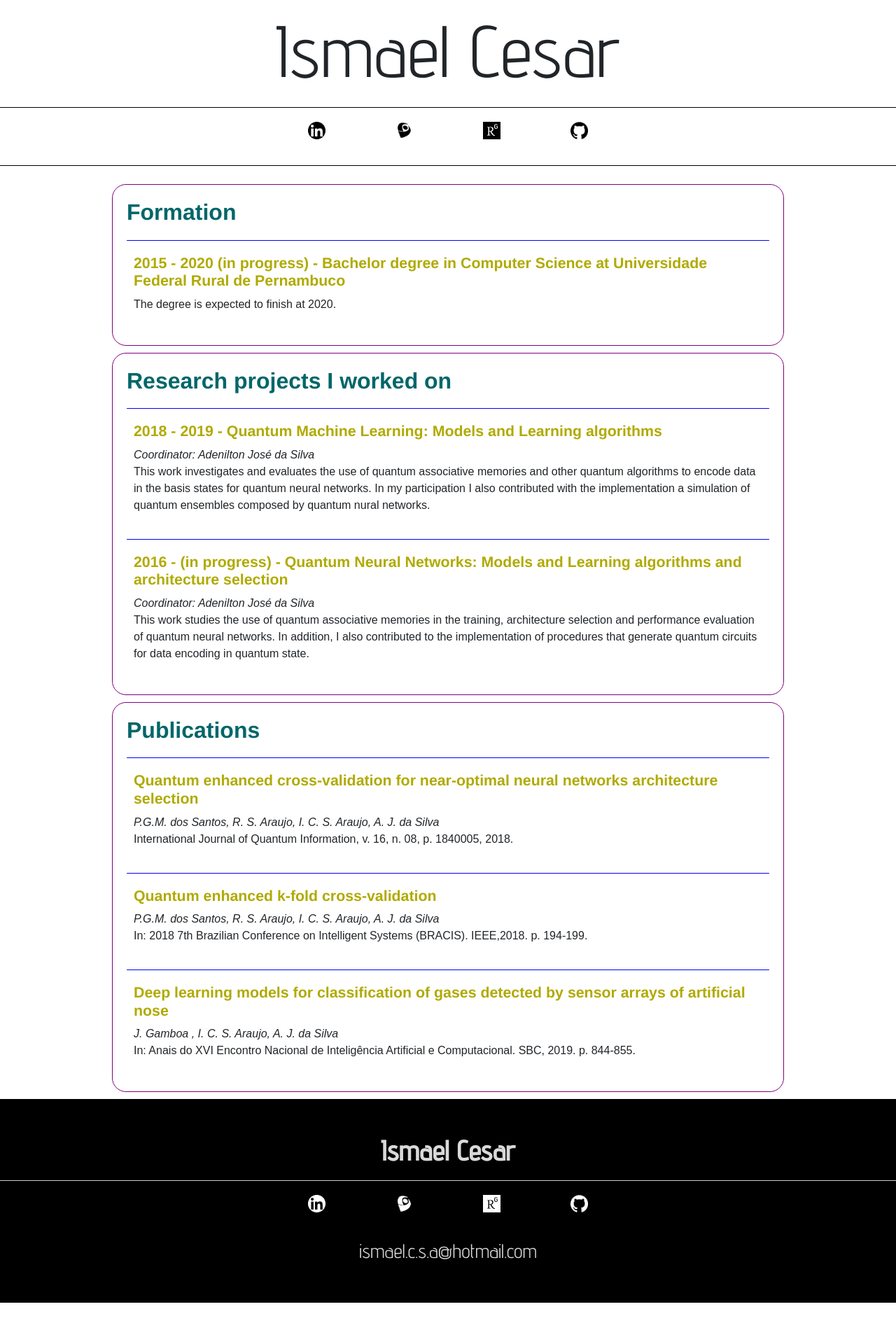
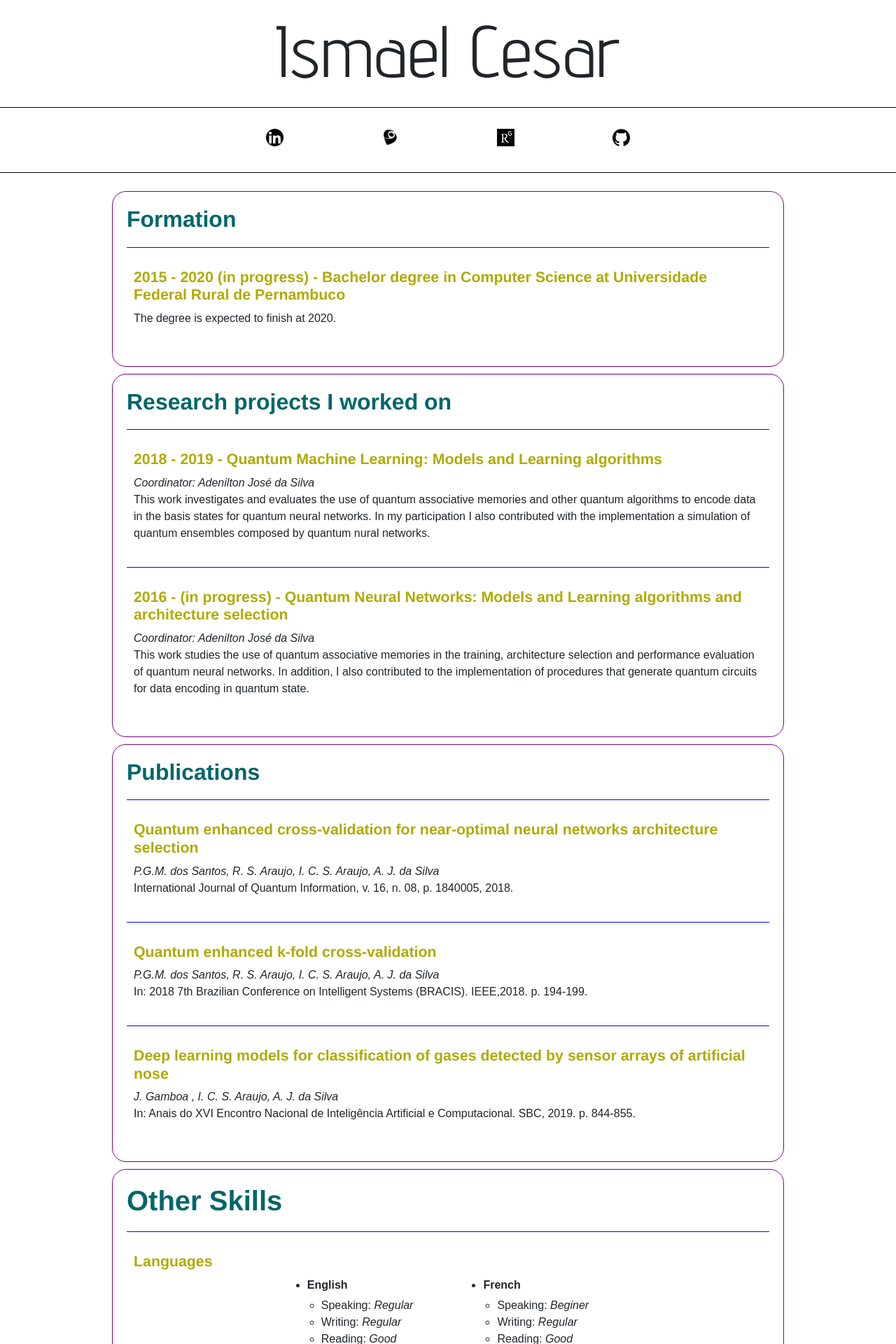
Before and after one commit to IsmaelCesar/ismaelcesar.github.io, a Jekyll site: the page built from index.markdown, in a window 1280 px wide. Shown: the top 1920 px of the page at 70% size. Built offline with Jekyll 4.4.1, drawn with Linux system fonts in a browser that asks for light colours; before the commit the page ends 1861 px from its top, so only the background shows below that; some of the changed text lies outside the part shown.

Commit message:
Responsive design

```diff
--- a/_layouts/home.html
+++ b/_layouts/home.html
@@ -42,6 +42,7 @@
 
                     <h2 class="cv-section-title">Formation</h2>
 
+                <div class="cv-section-content">
                     <section>
                         <h3 class="cv-subsection-title"> 2015 - 2020 (in progress) -
                                                         Bachelor degree in Computer Science at
@@ -50,10 +51,12 @@
                         The degree is expected to finish at 2020.
                         </p>
                     </section>
+                </div>
             </section>
             <section class="cv-section">
                 <h2 class="cv-section-title"> Research projects I worked on</h2>
 
+                <div class="cv-section-content">
                     <section>
                         <h3 class="cv-subsection-title"> 2018 - 2019 - Quantum Machine Learning: Models and Learning algorithms</h3>
                         <p>
@@ -64,7 +67,9 @@
                         composed by quantum nural networks.
                         </p>
                     </section>
+                </div>
 
+                <div class="cv-section-content">
                     <section>
                         <h3 class="cv-subsection-title"> 2016 - (in progress) - Quantum Neural Networks: Models and Learning algorithms and architecture selection</h3>
                         <p>
@@ -74,12 +79,13 @@
                         In addition, I also contributed to the implementation of procedures that generate quantum circuits for data encoding in quantum state.
                         </p>
                     </section>
+                </div>
 
             </section>
             <section class="cv-section">
 
                 <h2 class="cv-section-title">Publications</h2>
-
+                <div class="cv-section-content">
                     <a class="publication-link" href="https://www.worldscientific.com/doi/abs/10.1142/S0219749918400051?casa_token=f3_iQvpNrC8AAAAA%3AZ8HKyqqimQDh7SQS7E6NXGXAZ1NB1Uirj0RV7pCRcAMIlItDjQf6EtpqIDVGjfFm0hYHsNptklsn6_c&" target="_blank">
                     <section>
                         <h3 class="cv-subsection-title"> Quantum enhanced cross-validation for near-optimal neural networks
@@ -90,7 +96,9 @@
                         </p>
                     </section>
                     </a>
+                </div>
 
+                <div class="cv-section-content">
                     <a class="publication-link" href="https://ieeexplore.ieee.org/abstract/document/8575612?casa_token=xi_jtfbe2RIAAAAA:rJDlEBoZkwXvugaBqiP2_WzJU46gpsjdXgOP1MaMgMwsNw-LHrEQav3a0_DV2bucRo78pN3eSR2G" target="_blank">
                     <section>
                         <h3 class="cv-subsection-title"> Quantum enhanced k-fold cross-validation</h3>
@@ -100,7 +108,9 @@
                         </p>
                     </section>
                     </a>
+                </div>
 
+                <div class="cv-section-content">
                     <a class="publication-link" href="https://sol.sbc.org.br/index.php/eniac/article/view/9339" target="_blank">
                     <section>
                         <h3 class="cv-subsection-title"> Deep learning models for classification of gases detected by sensor arrays of artificial nose</h3>
@@ -110,6 +120,66 @@
                         </p>
                     </section>
                     </a>
+                </div>
+            </section>
+            <section class="cv-section">
+
+                <h1 class="cv-section-title">Other Skills</h1>
+                <div class="cv-section-content">
+                    <section>
+                        <h3 class="cv-subsection-title">Languages</h3>
+                        <div id="skills-list-container">
+                            <ul id="skills-list">
+                                <li><h6>English</h6>
+                                    <ul class="proficiency-list">
+                                        <li>Speaking: <em>Regular</em></li>
+                                        <li>Writing: <em>Regular</em></li>
+                                        <li>Reading: <em>Good</em></li>
+                                        <li>Listening: <em>Good</em></li>
+                                    </ul>
+                                </li>
+                                <li><h6>French</h6>
+                                    <ul class="proficiency-list">
+                                        <li>Speaking: <em>Beginer</em></li>
+                                        <li>Writing: <em>Regular</em></li>
+                                        <li>Reading: <em>Good</em></li>
+                                        <li>Listening: <em>Good</em></li>
+                                    </ul>
+                                </li>
+                            </ul>
+                            <div class="float-breaker"></div>
+                        </div>
+                    </section>
+                </div>
+
+                <div class="cv-section-content">
+                    <section>
+                        <h3 class="cv-subsection-title">Programming Languages</h3>
+                        <div id="skills-list-container">
+                            <ul id="skills-list">
+                                <li><h6>Python</h6></li>
+                                <li><h6>Java</h6></li>
+                                <li><h6>C/C++</h6></li>
+                            </ul>
+                            <div class="float-breaker"></div>
+                        </div>
+                    </section>
+                </div>
+
+                <div class="cv-section-content">
+                    <section>
+                        <h3 class="cv-subsection-title">Other technologies and skills</h3>
+                        <div id="skills-list-container">
+                            <ul id="skills-list">
+                                <li><h6>LateX</h6></li>
+                                <li><h6>Git</h6></li>
+                                <li><h6>SQL</h6></li>
+                            </ul>
+                            <div class="float-breaker"></div>
+                        </div>
+                    </section>
+                </div>
+
             </section>
         </div>
         <footer>
--- a/assets/layouts_styles/main.css
+++ b/assets/layouts_styles/main.css
@@ -43,6 +43,7 @@ footer h1{
 #email{
     font-family:'Advent Pro', sans-serif;
     font-weight: normal;
+    margin: 10px;
 }
 
 /*General elements of navigation*/
@@ -54,14 +55,15 @@ footer h1{
 
 .horizontal-logo-nav{
     text-align: center;
-    box-sizing: content-box;
+    box-sizing: border-box;
+    overflow: hidden;
 }
 
 .horizontal-logo-nav ul{
     list-style: none;
     display: inline-block;
-    margin-top: 20px;
-    margin-bottom: 20px;
+    margin-top: 10px;
+    margin-bottom: 10px;
 }
 
 .horizontal-logo-nav ul li{
@@ -74,15 +76,13 @@ footer h1{
 
 .horizontal-logo-nav img{
     width:25px;
-    padding-bottom: 10px;
+    margin:20px;
+    transition: width 0.3s;
 }
 
 .horizontal-logo-nav a:hover img{
-    border-bottom: 1px solid black;
-}
-
-.horizontal-logo-nav,.footer-nav a:hover img{
-    border-bottom: 1px solid white;
+    width:40px;
+    transition: width 0.3s;
 }
 
 
@@ -113,24 +113,7 @@ footer h1{
     padding-top:60px;
 }
 
-/*Responsive Content*/
-@media(max-width:1200px){
-    .horizontal-logo-nav{
-        border-top: 1px solid black;
-        border-bottom: 1px solid black;
-    }
-
-    .horizontal-logo-nav .footer-nav{
-        border-top: 1px solid white;
-        border-bottom: none;
-    }
-
-    .horizontal-logo-nav img{
-        width: 25px;
-    }
-}
-
-
+/*Resposive content*/
 @media(max-width: 768px){
     .horizontal-logo-nav{
         border-top: 2px solid black;
@@ -138,61 +121,57 @@ footer h1{
     }
 
     .horizontal-logo-nav .footer-nav{
-        border-top: 2px solid white;
+        border-top: 3px solid white;
         border-bottom: none;
+    }
+
+    .horizontal-logo-nav ul li{
+        margin-left: 25px;
+        margin-right: 25px;
     }
 
     .horizontal-logo-nav img{
         width: 50px;
+        transition: width 0.3s;
+    }
+
+    .horizontal-logo-nav a:hover img{
+        width: 55px;
+        transition: width 0.3s;
+    }
+
+    .horizontal-logo-nav a:active img{
+        width: 35px;
+        transition: width 0.03s;
     }
 
     .cv-section-title{
-        font-size: 0.2em;
+        font-size: 2em;
     }
 
     .cv-section h3{
-        font-size: 1em;
+        font-size: 2em;
     }
 
     .cv-section p{
-        font-size: 0.5em;
+        font-size: 1.5em;
     }
 
-    .cv-section section{
+    .cv-section-content{
         border-top:2px solid blue;
     }
+
 }
 
-@media(max-width:370px){
-
-    .horizontal-logo-nav{
-        border-top: 2px solid black;
-        border-bottom: 2px solid black;
-    }
-
-    .horizontal-logo-nav .footer-nav{
-        border-top: 2px solid white;
-        border-bottom: none;
+@media(max-width: 370px){
+    .horizontal-logo-nav ul li{
+        margin-left: 2px;
+        margin-right:2px;
     }
 
     .horizontal-logo-nav img{
-        width: 50px;
-    }
-
-    .cv-section-title{
-        font-size: 4.5em;
-    }
-
-    .cv-section h3{
-        font-size: 2.5em;
-    }
-
-    .cv-section p{
-        font-size: 2em;
-    }
-
-    .cv-section section{
-        border-top:2px solid blue;
+        width: 25px;
+        transition: none;
     }
 }
 
@@ -211,7 +190,11 @@ footer h1{
 .cv-section section{
     margin-top: 10px;
     padding:10px;
+}
+
+.cv-section-content{
     border-top:1px solid blue;
+    margin-bottom: 10px;
 }
 
 .cv-section-title{
@@ -235,9 +218,57 @@ a.publication-link{
     color:inherit;
 }
 
+a.publication-link:hover section{
+    background-color: #e3e3e3;
+    border-radius: 10px;
+    -o-border-radius: 10px;
+    -moz-border-radius: 10px;
+    -webkit-border-radius: 10px;
+}
+
+a.publication-link:active section{
+    background-color: black;
+    border-radius: 10px;
+    -o-border-radius: 10px;
+    -moz-border-radius: 10px;
+    -webkit-border-radius: 10px;
+}
+
+a.publication-link:active p{
+    color: white;
+}
+
+a.publication-link:active h3{
+    color: #d6db86;
+}
+
 footer{
     color: #d9d9d9;
     background-color: black;
     padding-top:50px;
     padding-bottom: 50px;
 }
+
+/*Language List*/
+#skills-list-container{
+    text-align: center;
+}
+
+#skills-list-container ul{
+    display: inline-block;
+}
+
+#skills-list h6{
+    font-weight: bold;
+}
+
+#skills-list>li{
+    float: left;
+    text-align: left;
+    margin-left: 50px;
+    margin-right: 50px;
+}
+
+.proficiency-list{
+    margin-left: 20px;
+}
```
Also changed, not shown: 3 other files. Lines whose indentation alone changed are shown as unchanged.
